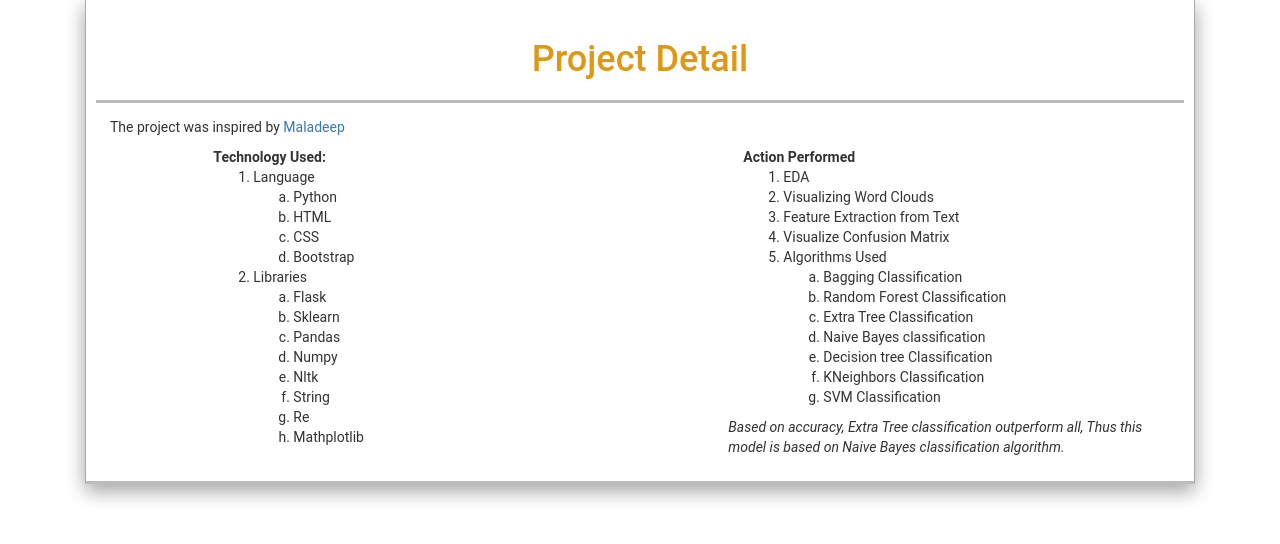
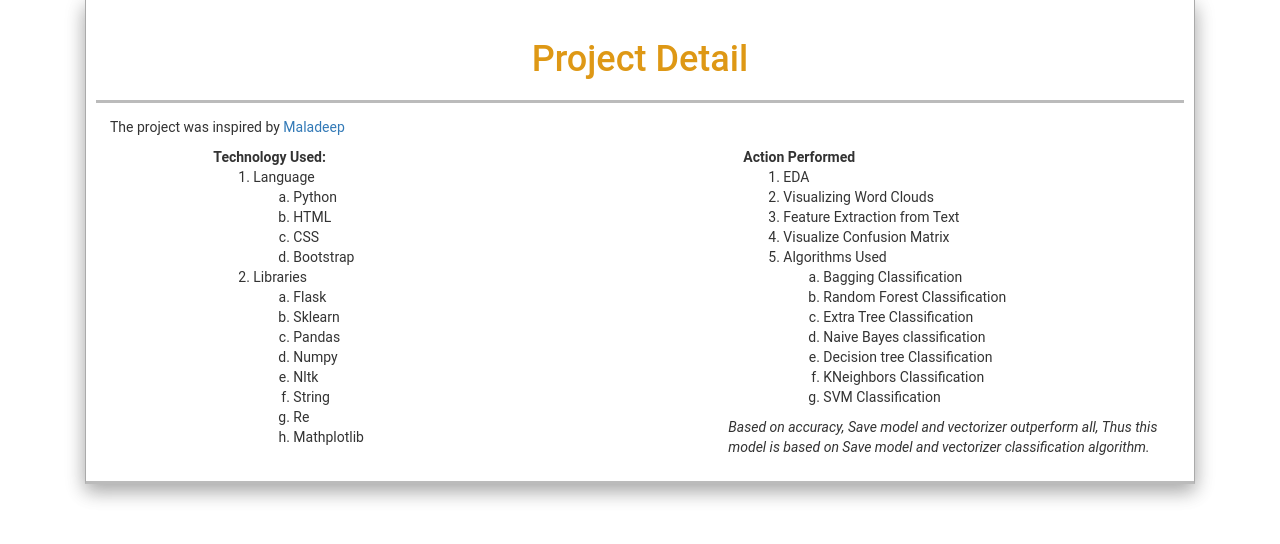
Before and after one commit to tetraxion/Sentimen_Analisis_Tokopedia_Lutfi, a Flask app: page / in a window 1280 px wide. Shown: the part 854-1398 px from the top of the page. Run offline with Flask 3, Linux system fonts and the light colour scheme; parts of the project's set-up code (start-up, migrations or seed data) failed here and were passed over; some libraries are stand-ins or nearby versions.

Commit message:
changes method massage

```diff
--- a/templates/home.html
+++ b/templates/home.html
@@ -175,7 +175,7 @@
 
                     </ol>
                   </div>
-                  <i>Based on accuracy,  Extra Tree classification outperform all, Thus this model is based on Naive Bayes classification algorithm.</i>
+                  <i>Based on accuracy,  Save model and vectorizer outperform all, Thus this model is based on Save model and vectorizer classification algorithm.</i>
                 </p>
               </div>
 
```
